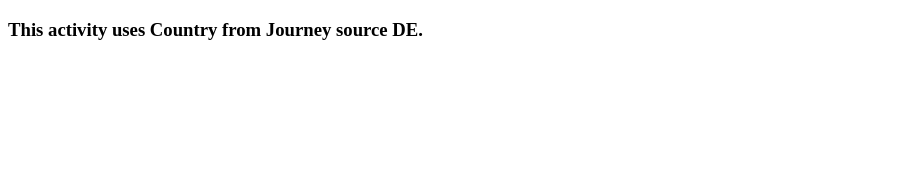
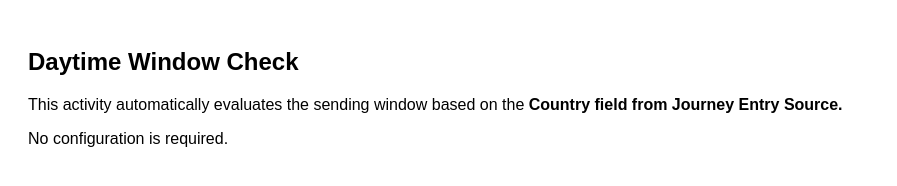
Before and after one commit to ChanuboyinaPavankalyan/WhatsApp-DND-New, a website: page public/index.html in a window 1280 px wide. Shown: the whole page, without its empty margins (0-897 px from the left). Drawn offline with Linux system fonts and the light colour scheme; a script that the page names is missing.

Commit message:
Revise index.html with new content and scripts
Updated HTML structure and added scripts and styles.

```diff
--- a/public/index.html
+++ b/public/index.html
@@ -1,10 +1,20 @@
 <!DOCTYPE html>
 <html>
 <head>
-  <meta charset="UTF-8">
+  <meta charset="utf-8" />
   <title>Daytime Window Check</title>
+  <script src="https://unpkg.com/postmonger"></script>
+  <script src="customActivity.js"></script>
+  <style>
+    body { font-family: Arial; padding: 20px; }
+  </style>
 </head>
 <body>
-  <h3>This activity uses Country from Journey source DE.</h3>
+  <h2>Daytime Window Check</h2>
+  <p>
+    This activity automatically evaluates the sending window based on the
+    <b>Country field from Journey Entry Source.</b>
+  </p>
+  <p>No configuration is required.</p>
 </body>
 </html>
```
